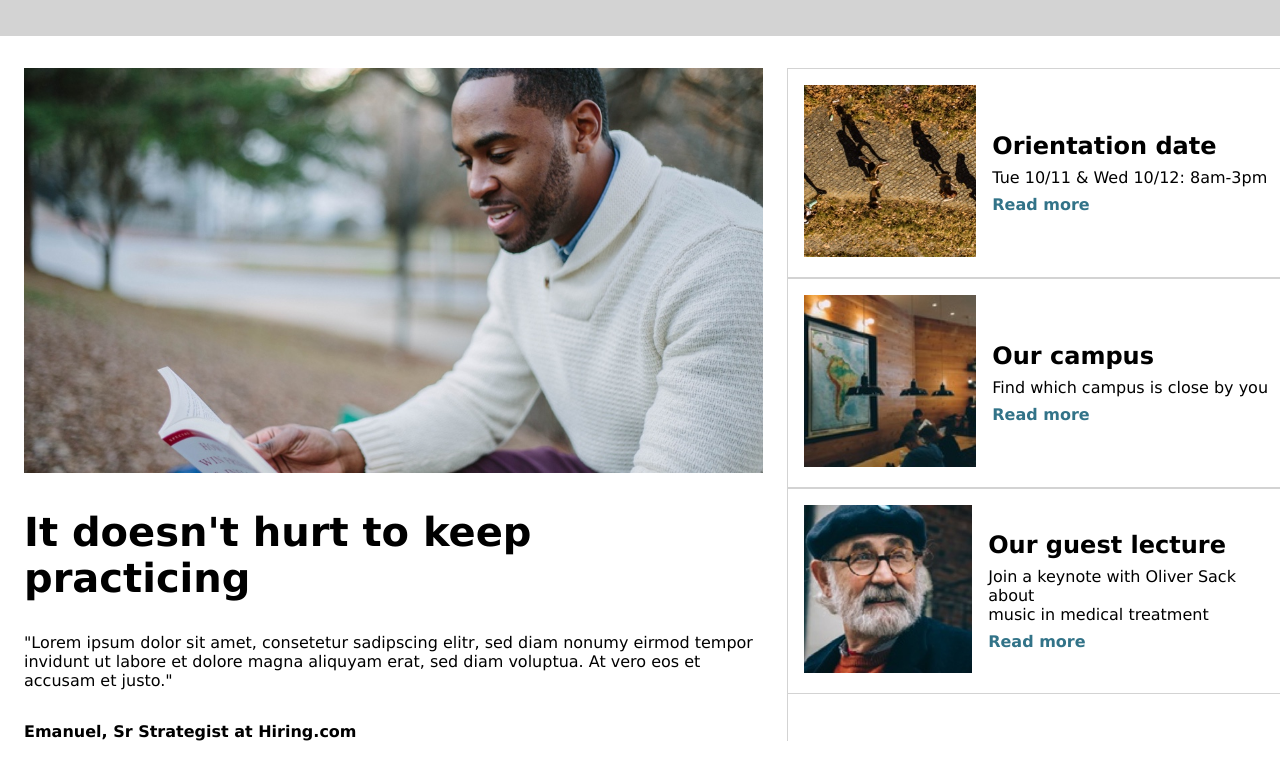
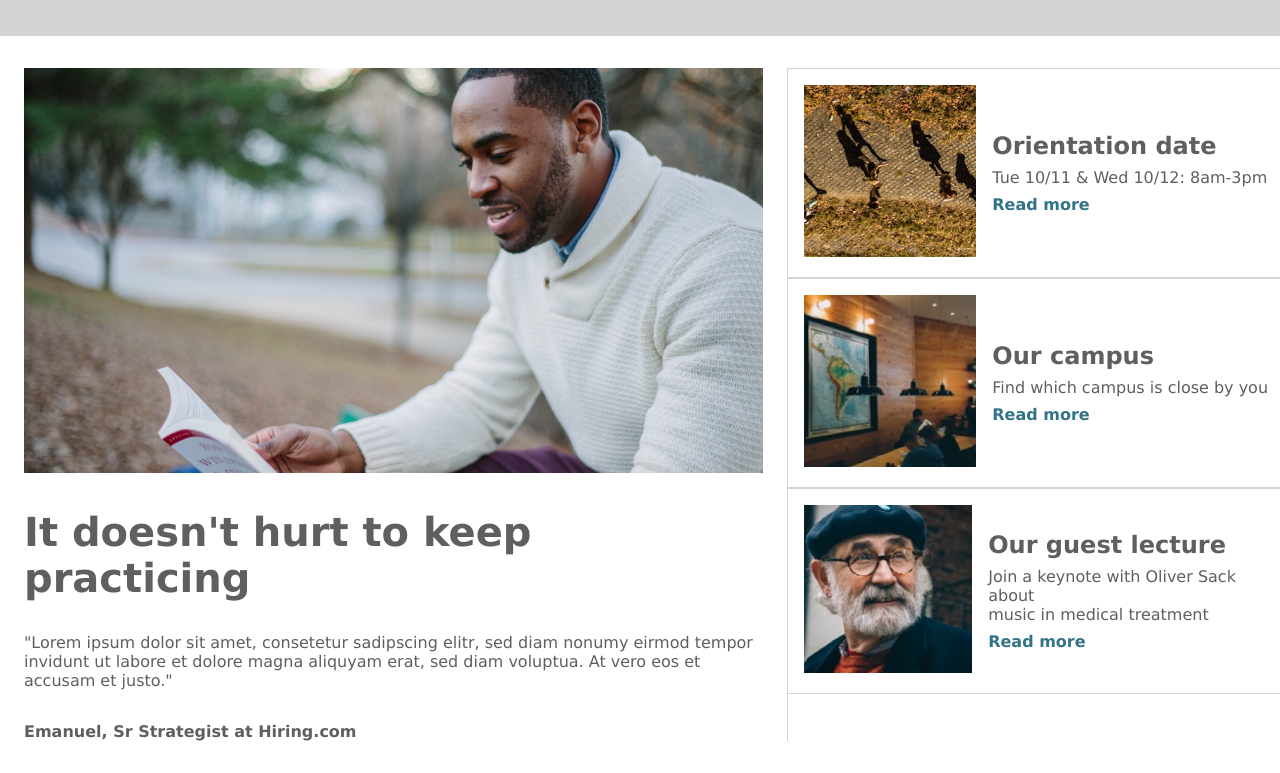
Before and after one commit to KarmaBait/colmar-academy, a plain HTML site: page index.html in a window 1280 px wide. Shown: the part 664-1437 px from the top of the page. Drawn offline with Linux system fonts and the light colour scheme.

Commit message:
Small fixes

```diff
--- a/index.html
+++ b/index.html
@@ -52,31 +52,31 @@
                     <p><span>Emanuel, Sr Strategist at Hiring.com</span></p>
                 </section>
                 <section class="right-practice-section">
-                    <section class="orientation-card">
-                        <section class="left-orientation-card">
+                    <section class="info-card">
+                        <section class="left-info-card">
                             <img src="resources/images/information-orientation.jpg" alt="people walking on a stone way"/>
                         </section>
-                        <section class="right-orientation-card">
+                        <section class="right-info-card">
                             <h2>Orientation date</h2>
                             <p>Tue 10/11 & Wed 10/12: 8am-3pm</p>
                             <a href="https://github.com/user/KarmaBait">Read more</a>
                         </section>
                     </section>
-                    <section class="orientation-card">
-                        <section class="left-orientation-card">
+                    <section class="info-card">
+                        <section class="left-info-card">
                             <img src="resources/images/information-campus.jpg" alt="a classroom with an image of south america"/>
                         </section>
-                        <section class="right-orientation-card">
+                        <section class="right-info-card">
                             <h2>Our campus</h2>
                             <p>Find which campus is close by you</p>
                             <a href="https://github.com/user/KarmaBait">Read more</a>
                         </section>
                     </section>
-                    <section class="orientation-card">
-                        <section class="left-orientation-card">
+                    <section class="info-card">
+                        <section class="left-info-card">
                             <img src="resources/images/information-guest-lecture.jpg" alt="elderly man with a beard and a hat"/>
                         </section>
-                        <section class="right-orientation-card">
+                        <section class="right-info-card">
                             <h2>Our guest lecture</h2>
                             <p>Join a keynote with Oliver Sack about <br>music in medical treatment</p>
                             <a href="https://github.com/user/KarmaBait">Read more</a>
--- a/resources/css/styles.css
+++ b/resources/css/styles.css
@@ -167,6 +167,7 @@ span {
 .left-practice-section {
     width: 60%;
     margin: 0 1.5rem 0 1.5rem;
+    color: rgb(96, 95, 95);
 }
 
 
@@ -178,36 +179,38 @@ span {
 
 .left-practice-section p {
     margin-top: 2rem;
+
 }
 
 .right-practice-section {
     width: 40%;
     border-left: 1px solid #d3d3d3;
+    color: rgb(96, 95, 95);
 }
 
-.orientation-card {
+.info-card {
     display: flex;
     border-top: 1px solid #d3d3d3;
     border-bottom: 1px solid #d3d3d3;
     align-items: center;
 }
 
-.left-orientation-card {
+.left-info-card {
     width: 35%;
     margin: 1rem;
 }
 
-.left-orientation-card img {
+.left-info-card img {
     width: 100%;
     height: auto;
 }
 
-.right-orientation-card p{
+.right-info-card p{
     margin-top: 0.5rem;
     margin-bottom: 0.5rem;
 }
 
-.right-orientation-card a {
+.right-info-card a {
     color: rgb(50, 115, 136);
     font-weight: 600;
     text-decoration: none;
```
